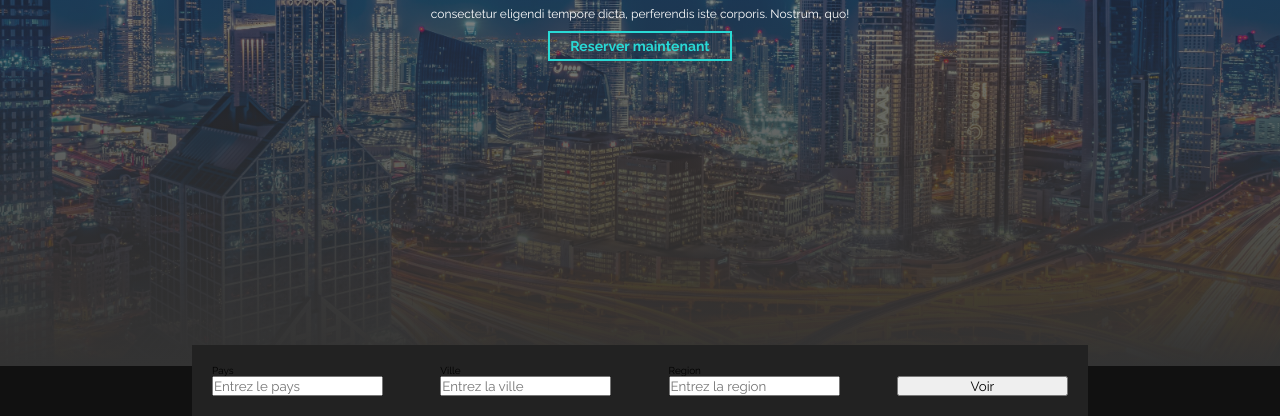
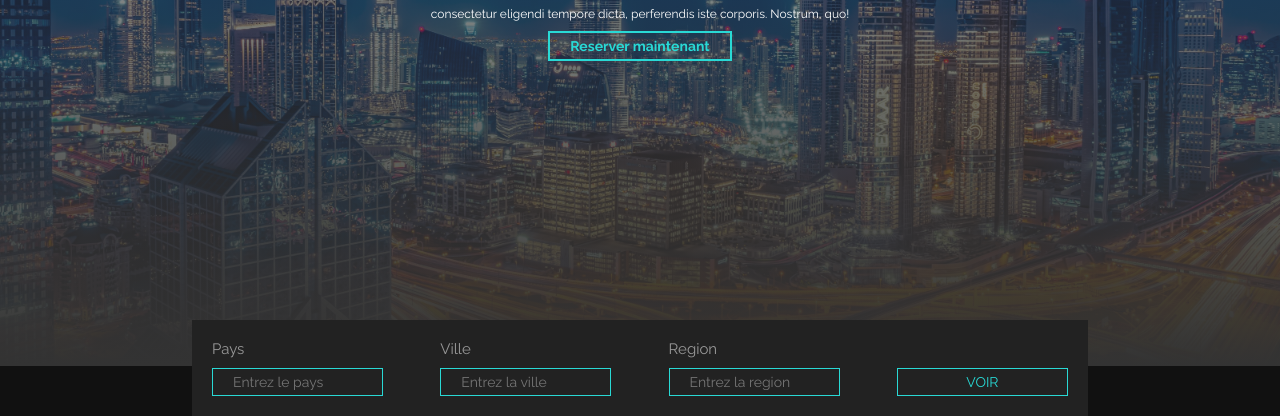
Before and after one commit to Bangoura7/site_voyage, a plain HTML site: page index.html in a window 1280 px wide. Shown: the part 484-900 px from the top of the page. Drawn offline with Linux system fonts and the light colour scheme.

Commit message:
La mise en forme de l'acceuil

```diff
--- a/style.css
+++ b/style.css
@@ -141,3 +141,30 @@ a {
     flex-direction: column;
     width: 20%;
 }
+
+.find-trip form label {
+    color: #999;
+    font-size: 15px;
+    margin-bottom: 10px;
+}
+
+.find-trip form input {
+    padding: 5px 20px;
+    background-color: transparent;
+    border: 1px solid #29d9d5;
+    font-size: 14px;
+    color: #fff;
+}
+
+.find-trip form input[type="submit"] {
+    display: flex;
+    align-items: center;
+    text-transform: uppercase;
+    color: #29d9d5;
+    cursor: pointer;
+    transition: 0.5s;
+}
+
+.find-trip form input[type="submit"]:hover {
+    box-shadow: 0 0 10px #29d9d5;
+}
```
